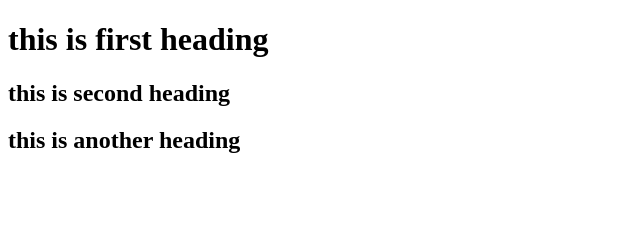
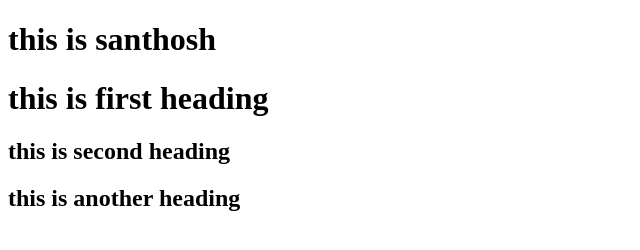
Before and after one commit to Radarapusanthosh/proj5, a plain HTML site: page index.html in a window 1280 px wide. Shown: the whole page, without its empty margins (0-640 px from the left). Drawn offline with Linux system fonts and the light colour scheme.

Commit message:
Update index.html
add haed

```diff
--- a/index.html
+++ b/index.html
@@ -7,6 +7,7 @@
     <title>Document</title>
 </head>
 <body>
+    <h1>this is santhosh </h1>
     <h1>this is first heading</h1>
     <h2>this is second heading</h2>
     <h2>this is another heading</h2>
```
